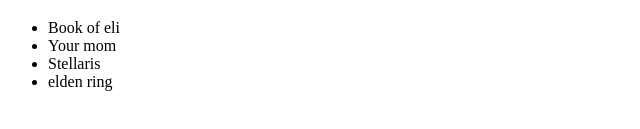
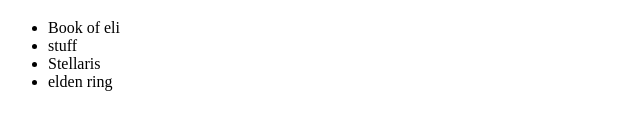
Before and after one commit to Nicodile/Odin-project-all-repos, a website: page list/index.html in a window 1280 px wide. Shown: the part 463-592 px from the top of the page, 0-640 px from the left. Drawn offline with Linux system fonts and the light colour scheme.

```diff
--- a/list/index.html
+++ b/list/index.html
@@ -27,7 +27,7 @@
     <h1>Favorite games / movies</h1>
     <ul>
       <li>Book of eli</li>
-      <li>Your mom</li>
+      <li>stuff</li>
       <li>Stellaris</li>
       <li>elden ring</li>
     </ul>
```
